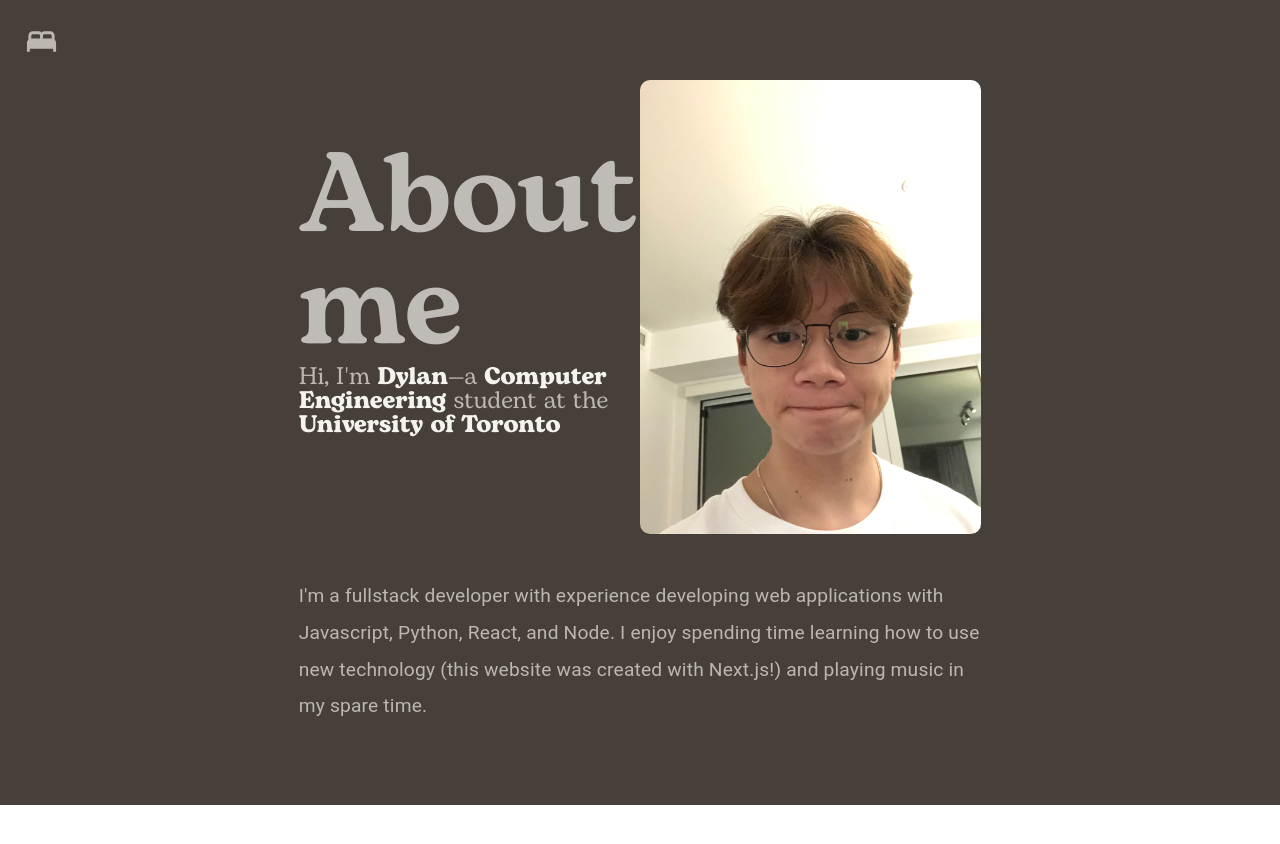
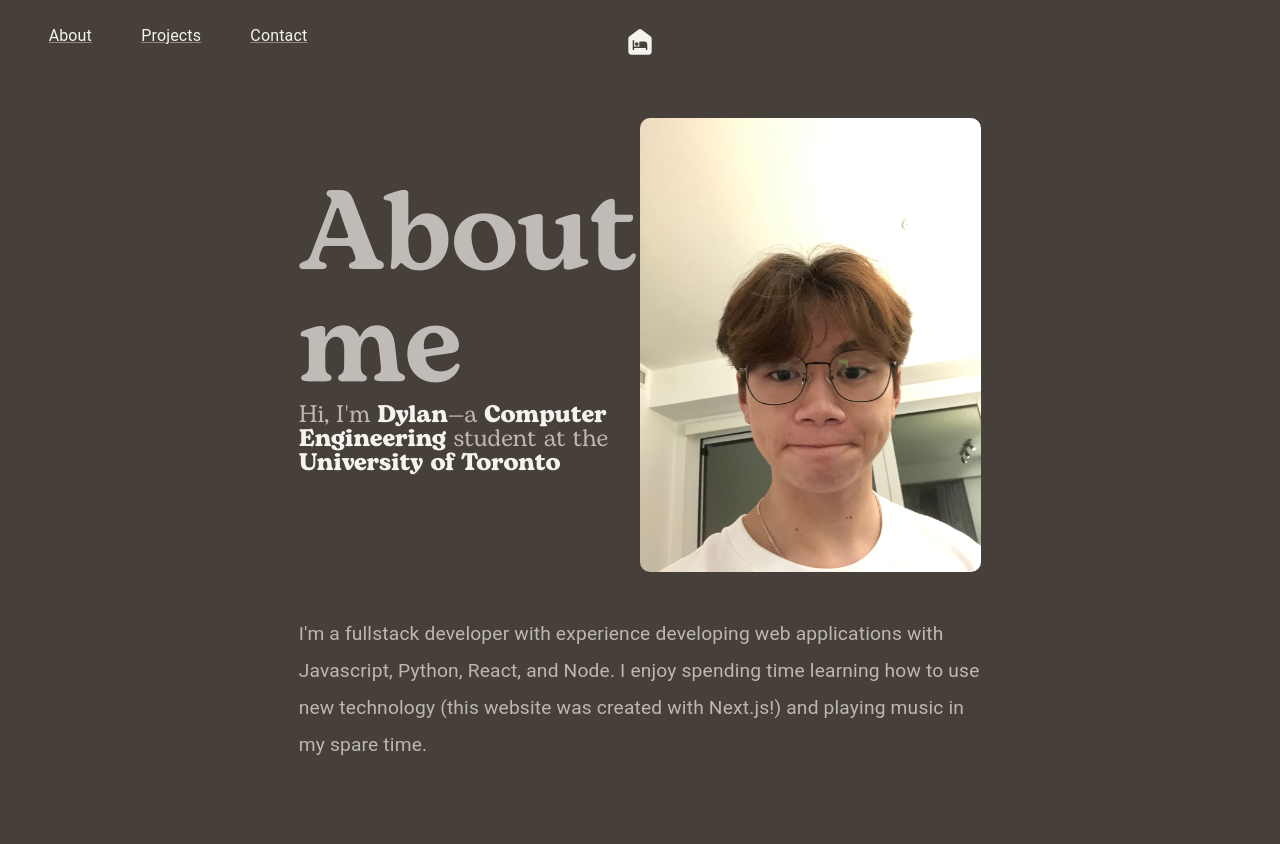
Before and after one commit to dylncheng/dc-cv, a Next.js app: page /about in a window 1280 px wide. Before the commit the page ends 805 px from the top, so only its background shows below. Built offline with nearby package versions, Linux system fonts and the light colour scheme.

Commit message:
added a nav bar

```diff
--- a/components/HomeButton.js
+++ b/components/HomeButton.js
@@ -1,10 +1,10 @@
-import BedIcon from '@mui/icons-material/Bed';
+import { Weekend } from '@mui/icons-material';
 import { Link } from '@mui/material';
 
 export default function HomeButton() {
     return(
         <Link href="/" position="absolute" top="1.5rem" left="1.5rem" zIndex={1000}>
-            <BedIcon color="secondary" fontSize="large"></BedIcon>
+            <Weekend color="secondary" fontSize="large"></Weekend>
         </Link>
     )
 }
--- /dev/null
+++ b/components/NavCV.js
@@ -0,0 +1,26 @@
+import { Grid, Link, Typography } from "@mui/material";
+import { useTheme } from '@mui/material/styles';
+import { HomeMaxRounded, NightShelterRounded } from '@mui/icons-material';
+
+export default function NavCV() {
+    const theme = useTheme()
+
+    return(
+        <Grid container position="absolute" top={0} padding="1.5rem" width="100%">
+            <Grid container item xs={7} flexDirection="row" justifyContent="space-around" style={{maxWidth:'25%'}}>
+                <Grid item>
+                    <Link href="/about"><Typography theme={theme}>About</Typography></Link>
+                </Grid>
+                <Grid item>
+                    <Link href="/projects"><Typography theme={theme}>Projects</Typography></Link>
+                </Grid>
+                <Grid item>
+                    <Link href="/contact"><Typography theme={theme}>Contact</Typography></Link>
+                </Grid>
+            </Grid>
+            <Link href="/">
+                <NightShelterRounded sx={{position:"absolute", right:0, left:0, width:'100%'}} color="primary" fontSize="large"></NightShelterRounded>
+            </Link>
+        </Grid>
+    );
+}
--- a/pages/about/index.js
+++ b/pages/about/index.js
@@ -6,6 +6,7 @@ import Head from "next/head";
 import Image from "next/image";
 import me from "../../public/me.jpeg"
 import HomeButton from "../../components/HomeButton";
+import NavCV from "../../components/NavCV";
 import styles from "../../styles/About.module.css"
 
 const theme = createTheme({
@@ -74,8 +75,8 @@ export default function About() {
               <link rel="icon" href="/favicon.ico" />
             </Head>
             <main className={styles.main}>
-              <HomeButton></HomeButton>
-              <Box maxWidth="80%" height="100%">
+              <NavCV></NavCV>
+              <Box maxWidth="80%" height="100%" sx={{mt:"3%"}}>
                 <Grid container rowSpacing={5} justifyContent="center">
                   <Grid container item xs={12} justifyContent='center'>
                     <Grid container item lg={4} sm={6} xs={12} flexDirection='column' justifyContent={{ xs:'center' }}>
--- a/pages/contact/index.js
+++ b/pages/contact/index.js
@@ -5,6 +5,7 @@ import { createTheme, ThemeProvider } from '@mui/material/styles';
 import styles from '../../styles/Contact.module.css'
 import HomeButton from "../../components/HomeButton";
 import Head from "next/head";
+import NavCV from "../../components/NavCV";
 
 const theme = createTheme({
   palette: {
@@ -42,8 +43,8 @@ export default function Contact() {
             <link rel="icon" href="/favicon.ico" />
           </Head>
           <main>
+            <NavCV></NavCV>
             <div className={styles['container']}>
-              <HomeButton></HomeButton>
               <Box className={styles['contact']} width="100%" height="100%" minHeight="100vh" display="flex" flexDirection="column" justifyContent="center" alignItems="center">
                   <Typography variant="h1" color="primary" className={styles['title']}>Links</Typography>
                   <Grid container maxWidth="40%" justifyContent="center" className={styles['links']}>
--- a/styles/globals.css
+++ b/styles/globals.css
@@ -87,6 +87,10 @@ a {
 
 .letter {
   font-size: 2rem;
+  margin:0;
+  color: #f4f3ee;
+  font-family: 'Bogart';
+  font-weight: 900;
 }
 
 .algorithms {
```
Also changed, not shown: pages/index.js (+13 -11 lines), pages/projects/index.js (+2 -2 lines), styles/Home.module.css (+7 -0 lines), 1 other file (tests, documents, lock files or other folders).
